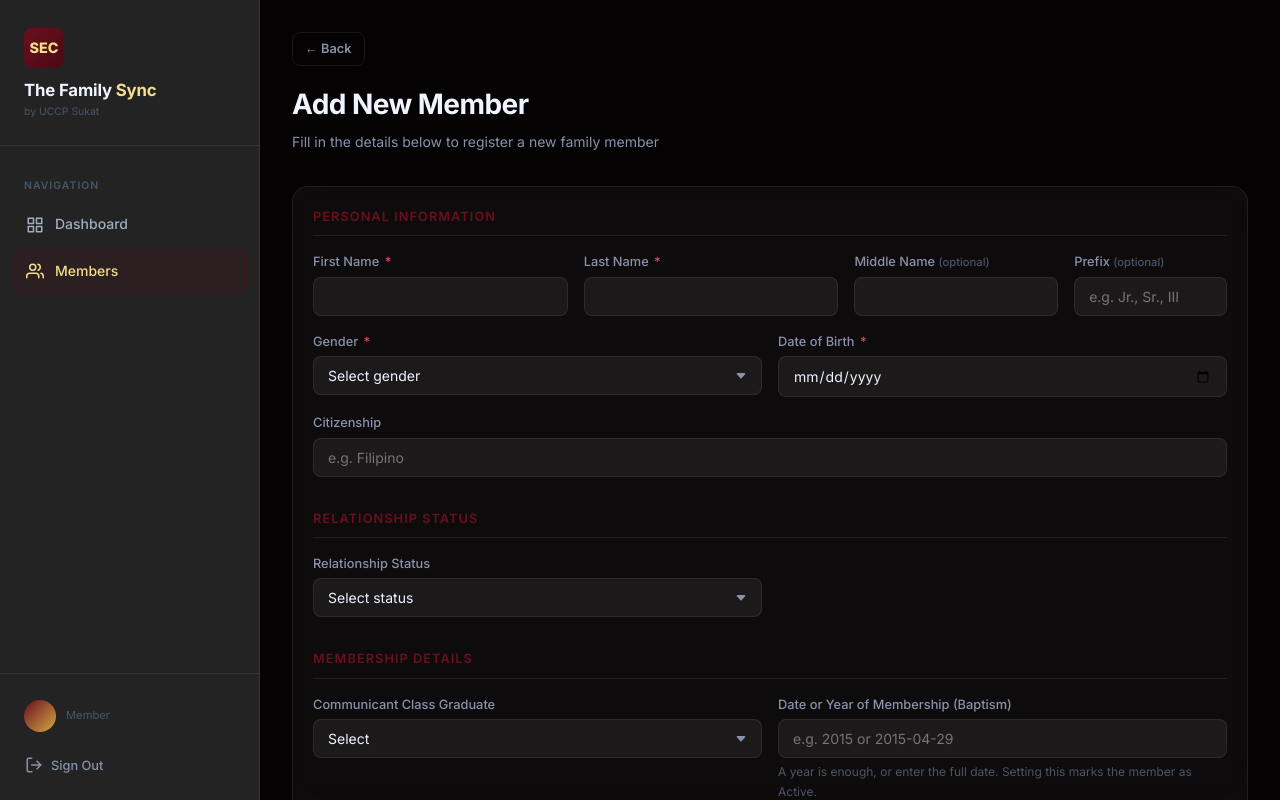
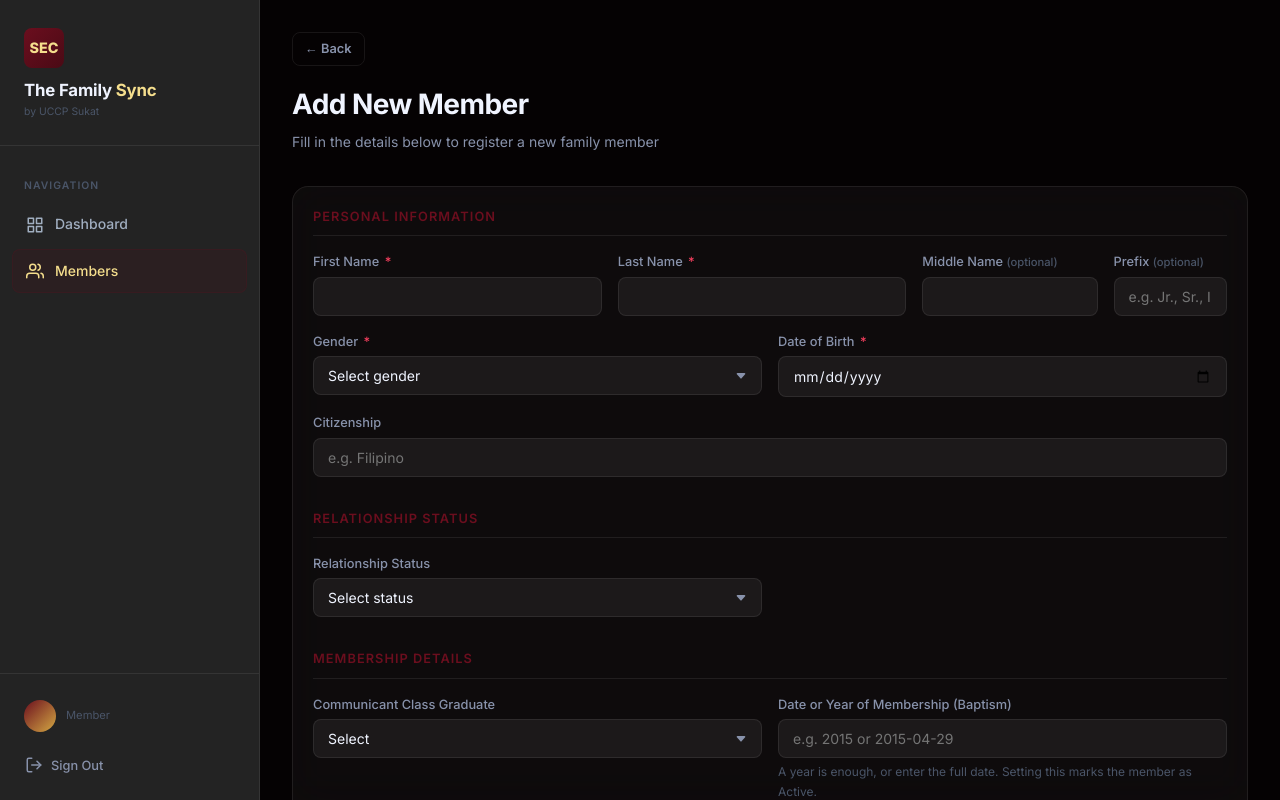
Before and after one commit to dev-j33zy/The-Family-Sync-by-UCCP-SEChurch, a Next.js app: page /members/new in a window 1280 px wide. Built offline with nearby package versions, Linux system fonts and the light colour scheme; no server answers.

Commit message:
Narrow Middle Name and Prefix fields on desktop name row

```diff
--- a/app/globals.css
+++ b/app/globals.css
@@ -766,7 +766,7 @@ img { max-width: 100%; display: block; }
 .form-grid-names {
   grid-column: 1 / -1;
   display: grid;
-  grid-template-columns: 1.25fr 1.25fr 1fr 0.75fr;
+  grid-template-columns: 1.4fr 1.4fr 0.85fr 0.55fr;
   gap: 16px;
 }
 
```
